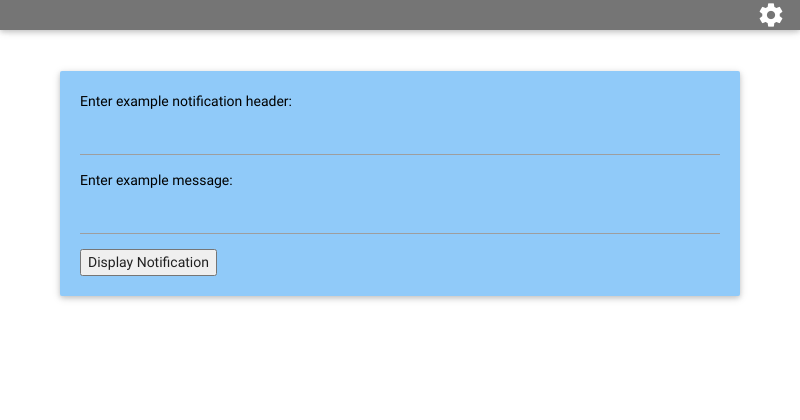
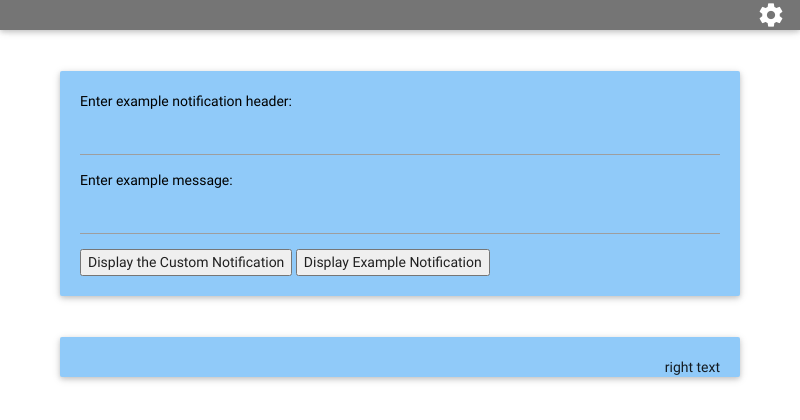
Before and after one commit to devedge/GitNow, an Electron app: page views/main.html in a window 800 px wide. Drawn offline with Linux system fonts and the light colour scheme.

Commit message:
Add button for example real notification

```diff
--- a/views/main.html
+++ b/views/main.html
@@ -47,12 +47,24 @@
                     <br>
                     <input type="text" id="exampleinput" value=""></input>
                     <br>
-                    <button type="button" onclick="displayNotification()">Display Notification</button>
+                    <button type="button" onclick="displayNotification()">Display the Custom Notification</button>
+                    <button type="button" onclick="displayGeneratedNotif()">Display Example Notification</button>
                 </div>
             </div>
         </div>
 
-
+        <div class="row">
+            <div class="col s12">
+                <div class="card-panel blue lighten-3">
+                    <div class="left">
+                        <!-- <img src="exampleicon.jpg"> -->
+                    </div>
+                    <div class="right">
+                        right text
+                    </div>
+                </div>
+            </div>
+        </div>
 
         <!-- Stuff to display example message -->
         <!-- <br><br>
@@ -86,7 +98,15 @@
             notifier.notify({
                 title: document.getElementById("notifhead").value,
                 message: document.getElementById("exampleinput").value,
-                icon: path.join(__dirname, 'exampleicon.jpg')
+                icon: path.join(__dirname, 'icon1.jpg')
+            });
+        }
+
+        function displayGeneratedNotif() {
+            notifier.notify({
+                title: "GitNow",
+                message: "Push - (mphayes2) - 5 Commits",
+                icon: path.join(__dirname, 'icon2.jpg')
             });
         }
     </script>
```
Also changed, not shown: views/icon1.jpg (renamed from views/exampleicon.jpg), views/icon2.jpg (added).
